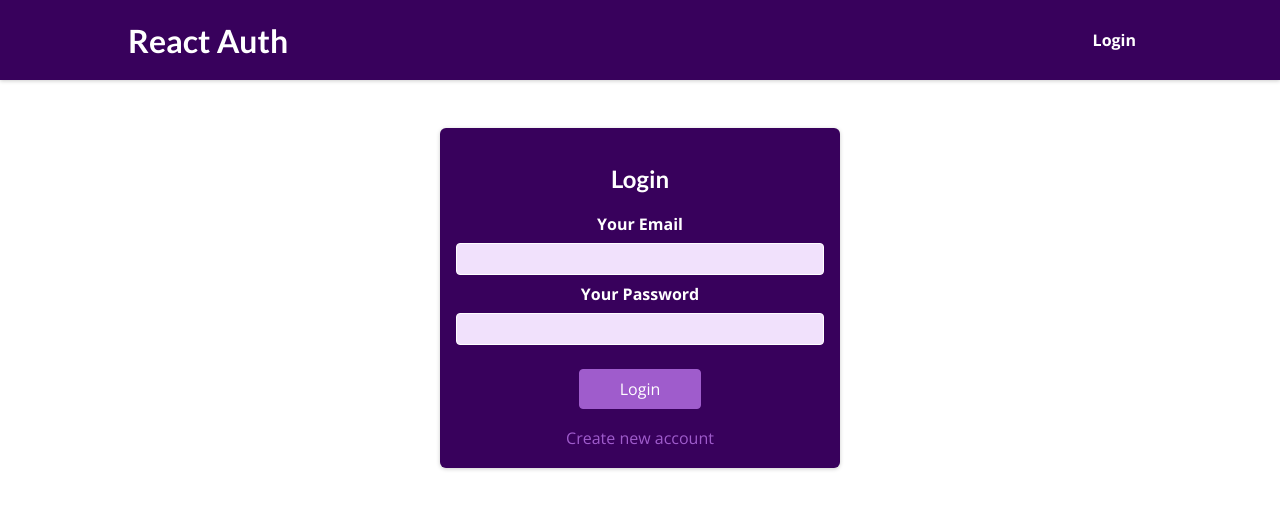
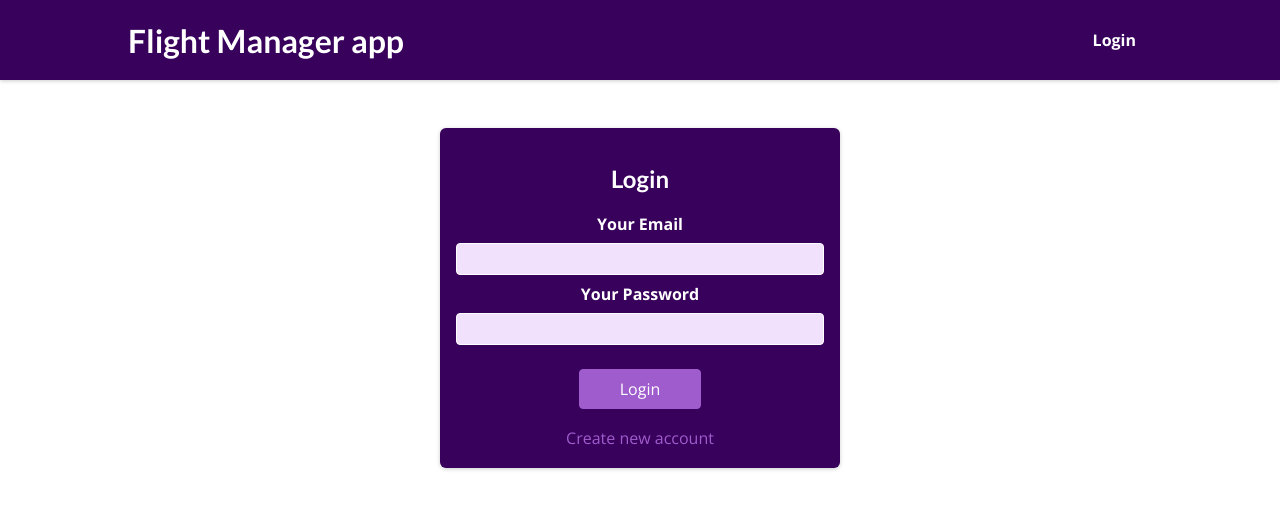
Before and after one commit to notsamdonald/SPM_group_1, a React (Create React App) app: page /auth in a window 1280 px wide. Shown: the top 508 px of the page. Built offline with nearby package versions, Linux system fonts and the light colour scheme.

Commit message:
login: configure authentication

```diff
--- a/src/components/Auth/AuthForm.js
+++ b/src/components/Auth/AuthForm.js
@@ -28,10 +28,10 @@ const AuthForm = () => {
     let url;
     if (isLogin) {
       url =
-        "https://identitytoolkit.googleapis.com/v1/accounts:signInWithPassword?key=[API_KEY]";
+        "https://identitytoolkit.googleapis.com/v1/accounts:signInWithPassword?key=AIzaSyBnaAb7sRBJEK3vXXflkKGihqsZxaS7ngg";
     } else {
       url =
-        "https://identitytoolkit.googleapis.com/v1/accounts:signUp?key=[API_KEY]";
+        "https://identitytoolkit.googleapis.com/v1/accounts:signUp?key=AIzaSyBnaAb7sRBJEK3vXXflkKGihqsZxaS7ngg";
     }
     fetch(url, {
       method: "POST",
--- a/src/components/Layout/MainNavigation.js
+++ b/src/components/Layout/MainNavigation.js
@@ -16,7 +16,7 @@ const MainNavigation = () => {
   return (
     <header className={classes.header}>
       <Link to="/">
-        <div className={classes.logo}>React Auth</div>
+        <div className={classes.logo}>Flight Manager app</div>
       </Link>
       <nav>
         <ul>
```
